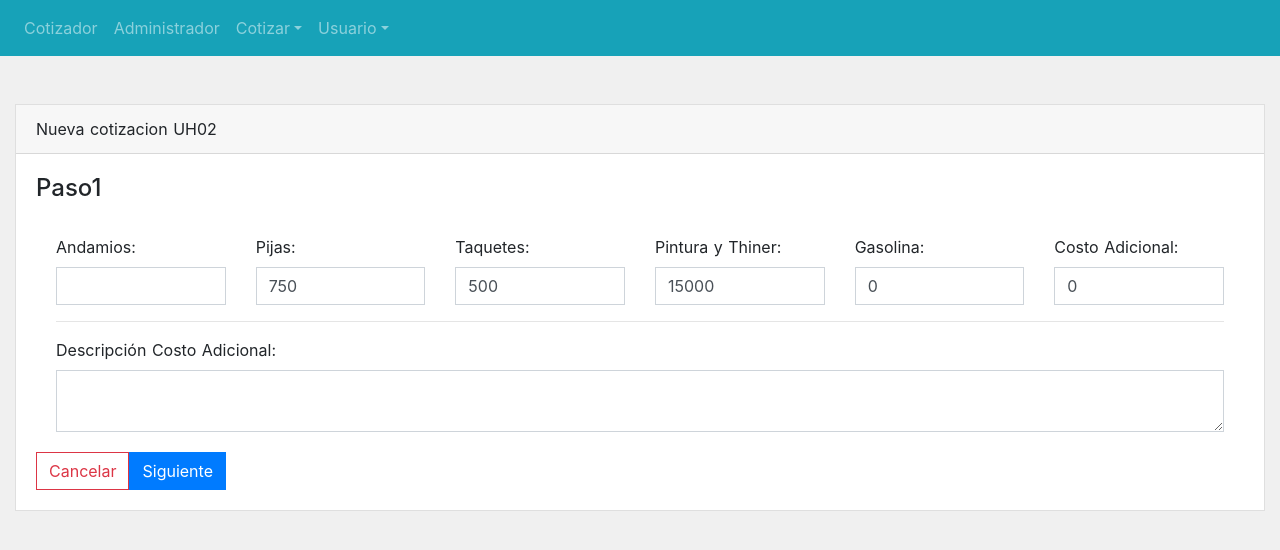
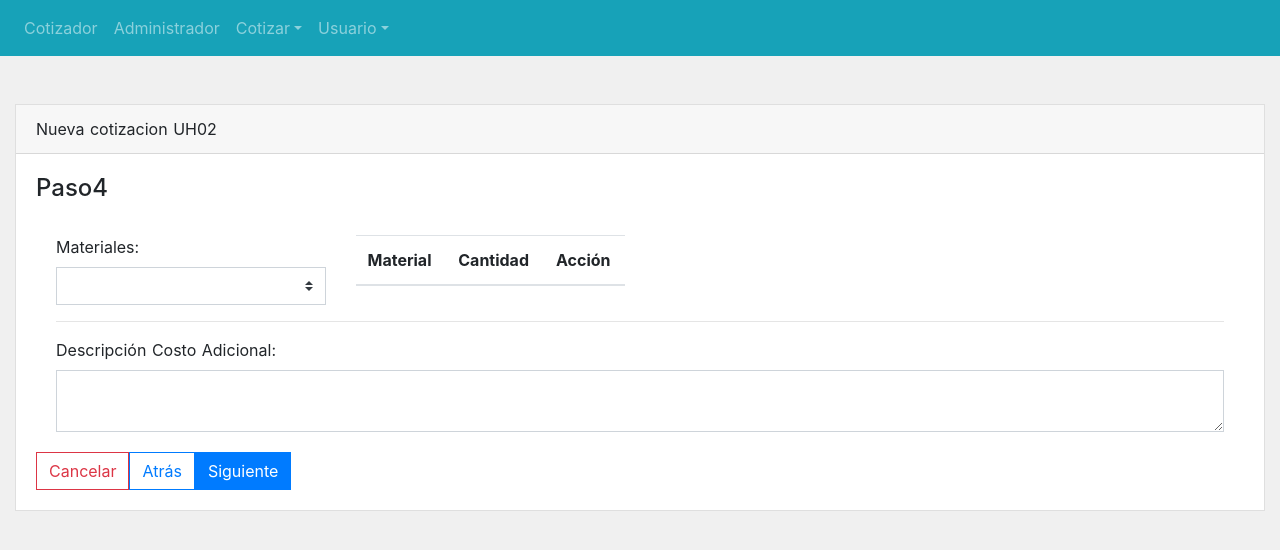
Before and after one commit to h3dx0/coticonstruct-front, a Nuxt app: page /uh02/step4 in a window 1280 px wide. Shown: the top 550 px of the page. Built offline with nearby package versions, Linux system fonts and the light colour scheme.

Commit message:
add extra materials

```diff
--- a/pages/uh02/step1.vue
+++ b/pages/uh02/step1.vue
@@ -13,7 +13,7 @@
             </div>
             <div class="col-sm-4">
               <label for="color" class="mr-2">M2 de area de instación:</label>
-              <b-form-input v-model="installAreaDimmensions"></b-form-input>
+              <b-form-input v-model="installArea"></b-form-input>
             </div>
 
             <div class="col-sm-4">
@@ -40,13 +40,13 @@
 
             <div class="col-sm-4">
               <label for="color" class="mr-2">COMPROBACIÓN M2:</label>
-              <b-form-input disabled v-model="comprobationArea"></b-form-input>
+              <b-form-input v-model="comprobationArea"></b-form-input>
             </div>
           </div>
         </b-form>
       </b-card-body>
       <b-button href="#" variant="outline-danger">Cancelar</b-button>
-      <b-button @click="saveNext()" variant="primary">Siguiente</b-button>
+      <b-button @click="onSave()" variant="primary">Siguiente</b-button>
     </b-card>
   </div>
 </template>
@@ -57,17 +57,19 @@ export default {
   data() {
     return {
       colorSelected: null,
+      installArea: 0,
       colors: ["blanco", "rojo"], //TODO: get from ENDPOINT?
     };
   },
-  computed: {
-    installAreaDimmensions() {
-      return this.$store.state.installAreaDimmensions != 0
+  mounted() {
+    this.installArea =
+      this.$store.state.installAreaDimmensions != 0
         ? this.$store.state.installAreaDimmensions
         : 0;
-    },
+  },
+  computed: {
     installAreaDimmensionsExtra() {
-      return this.installAreaDimmensions * 1.1;
+      return this.installArea * 1.1;
     },
     endPieces() {
       return this.installAreaDimmensionsExtra / 0.33672;
@@ -80,11 +82,8 @@ export default {
     },
   },
   methods: {
-    saveNext() {
-      this.$store.commit(
-        "setInstallAreaDimmensions",
-        this.installAreaDimmensions
-      );
+    onSave() {
+      this.$store.commit("setInstallAreaDimmensions", this.installArea);
       this.$router.push("step2");
     },
     ...mapMutations({}),
--- a/pages/uh02/step2.vue
+++ b/pages/uh02/step2.vue
@@ -13,7 +13,7 @@
             </div>
             <div class="col-sm-4">
               <label for="color" class="mr-2">TC-2:</label>
-              <b-form-input disabled v-model="tc2"></b-form-input>
+              <b-form-input v-model="tc2"></b-form-input>
             </div>
           </div>
           <hr />
@@ -48,8 +48,10 @@
         </b-form>
       </b-card-body>
       <b-button href="#" variant="outline-danger">Cancelar</b-button>
-      <b-button @click="save('back')" variant="outline-primary">Atrás</b-button>
-      <b-button @click="save('next')" variant="primary">Siguiente</b-button>
+      <b-button @click="onSave('back')" variant="outline-primary"
+        >Atrás</b-button
+      >
+      <b-button @click="onSave('next')" variant="primary">Siguiente</b-button>
     </b-card>
   </div>
 </template>
@@ -58,7 +60,7 @@
 export default {
   data() {
     return {
-      installAreaDimmensions: 100,
+      installAreaDimmensions: 0,
       clipSelected: null,
       pijasColorSelected: null,
       pijasColors: [
@@ -79,13 +81,16 @@ export default {
       tapasDeck: 0,
     };
   },
+  mounted() {
+    this.installAreaDimmensions = this.$store.state.installAreaDimmensions;
+  },
   computed: {
     tc2() {
       return this.installAreaDimmensions * 21;
     },
   },
   methods: {
-    save(goTo) {
+    onSave(goTo) {
       if (goTo == "back") {
         this.$router.push("step1");
       } else {
--- a/pages/uh02/step4.vue
+++ b/pages/uh02/step4.vue
@@ -1,32 +1,45 @@
 <template>
   <div class="mt-5">
-    <b-card header="Nueva cotizacion UH02" header-tag="header" title="Paso1">
+    <b-card header="Nueva cotizacion UH02" header-tag="header" title="Paso4">
       <b-card-body>
         <b-form>
           <div class="row">
-            <div class="col-sm-2">
-              <label for="color" class="mr-2">Andamios:</label>
-              <b-form-input v-model="andamios"></b-form-input>
+            <div class="col-sm-3">
+              <label for="color" class="mr-2">Materiales:</label>
+              <b-form-select
+                v-model="extraOptionSelected"
+                :options="extraOptions"
+                @change="onAddExtraOption()"
+              ></b-form-select>
             </div>
-            <div class="col-sm-2">
-              <label for="color" class="mr-2">Pijas:</label>
-              <b-form-input v-model="amountPijas"></b-form-input>
-            </div>
-            <div class="col-sm-2">
-              <label for="color" class="mr-2">Taquetes:</label>
-              <b-form-input v-model="amountTaquetes"></b-form-input>
-            </div>
-            <div class="col-sm-2">
-              <label for="color" class="mr-2">Pintura y Thiner:</label>
-              <b-form-input v-model="amounPinturaThiner"></b-form-input>
-            </div>
-            <div class="col-sm-2">
-              <label for="color" class="mr-2">Gasolina:</label>
-              <b-form-input v-model="gasoline"></b-form-input>
-            </div>
-            <div class="col-sm-2">
-              <label for="color" class="mr-2">Costo Adicional:</label>
-              <b-form-input v-model="extraCost"></b-form-input>
+            <div class="col-sm-3">
+              <table class="table table-striped">
+                <thead>
+                  <th>Material</th>
+                  <th>Cantidad</th>
+                  <th>Acción</th>
+                </thead>
+                <tbody>
+                  <tr
+                    v-for="(addedExtraOption, index) in addedExtraOptions"
+                    :key="addedExtraOption.value"
+                  >
+                    <td>{{ addedExtraOption.text }}</td>
+                    <td>
+                      <b-form-input
+                        v-model="addedExtraOption.qty"
+                      ></b-form-input>
+                    </td>
+                    <td>
+                      <b-button
+                        variant="outline-danger"
+                        @click="onDeleteOption(index)"
+                        >Borrar</b-button
+                      >
+                    </td>
+                  </tr>
+                </tbody>
+              </table>
             </div>
           </div>
           <hr />
@@ -42,7 +55,10 @@
         </b-form>
       </b-card-body>
       <b-button href="#" variant="outline-danger">Cancelar</b-button>
-      <b-button href="/uh02/resume" variant="primary">Siguiente</b-button>
+      <b-button @click="onSave('back')" variant="outline-primary"
+        >Atrás</b-button
+      >
+      <b-button @click="onSave('next')" variant="primary">Siguiente</b-button>
     </b-card>
   </div>
 </template>
@@ -51,28 +67,36 @@
 export default {
   data() {
     return {
-      pijaCost: 0.75,
-      taqueteCost: 0.5,
-      pinturaCost: 100,
-      thinerCost: 50,
-      gasoline: 0,
-      extraCost: 0,
       extraCostText: "",
+      extraOptionSelected: null,
+      extraOptions: [
+        //GET FROM ENDPOINT
+        { value: 1, text: "Andamios" },
+        { value: 2, text: "Pijas" },
+        { value: 3, text: "Taquetes" },
+      ],
+      addedExtraOptions: [],
     };
   },
-  computed: {
-    amountPijas() {
-      //10pzas * m2instalacion * costo
-      return 10 * 100 * this.pijaCost;
+  computed: {},
+  methods: {
+    onAddExtraOption() {
+      const option = this.extraOptions.find(
+        (item) => item.value === this.extraOptionSelected
+      );
+      console.log("OptionAdded", option);
+      option.qty = 0;
+      this.addedExtraOptions.push(option);
     },
-    amountTaquetes() {
-      //10pzas * m2instalacion * costo
-      return 10 * 100 * this.taqueteCost;
+    onDeleteOption(index) {
+      this.addedExtraOptions.splice(index, 1);
     },
-
-    amounPinturaThiner() {
-      //costo 1l pintura +  costo 1l tiner  * m2 instal
-      return (this.pinturaCost + this.thinerCost) * 100;
+    onSave(goTo) {
+      if (goTo == "back") {
+        this.$router.push("step3");
+      } else {
+        this.$router.push("resume");
+      }
     },
   },
 };
```
